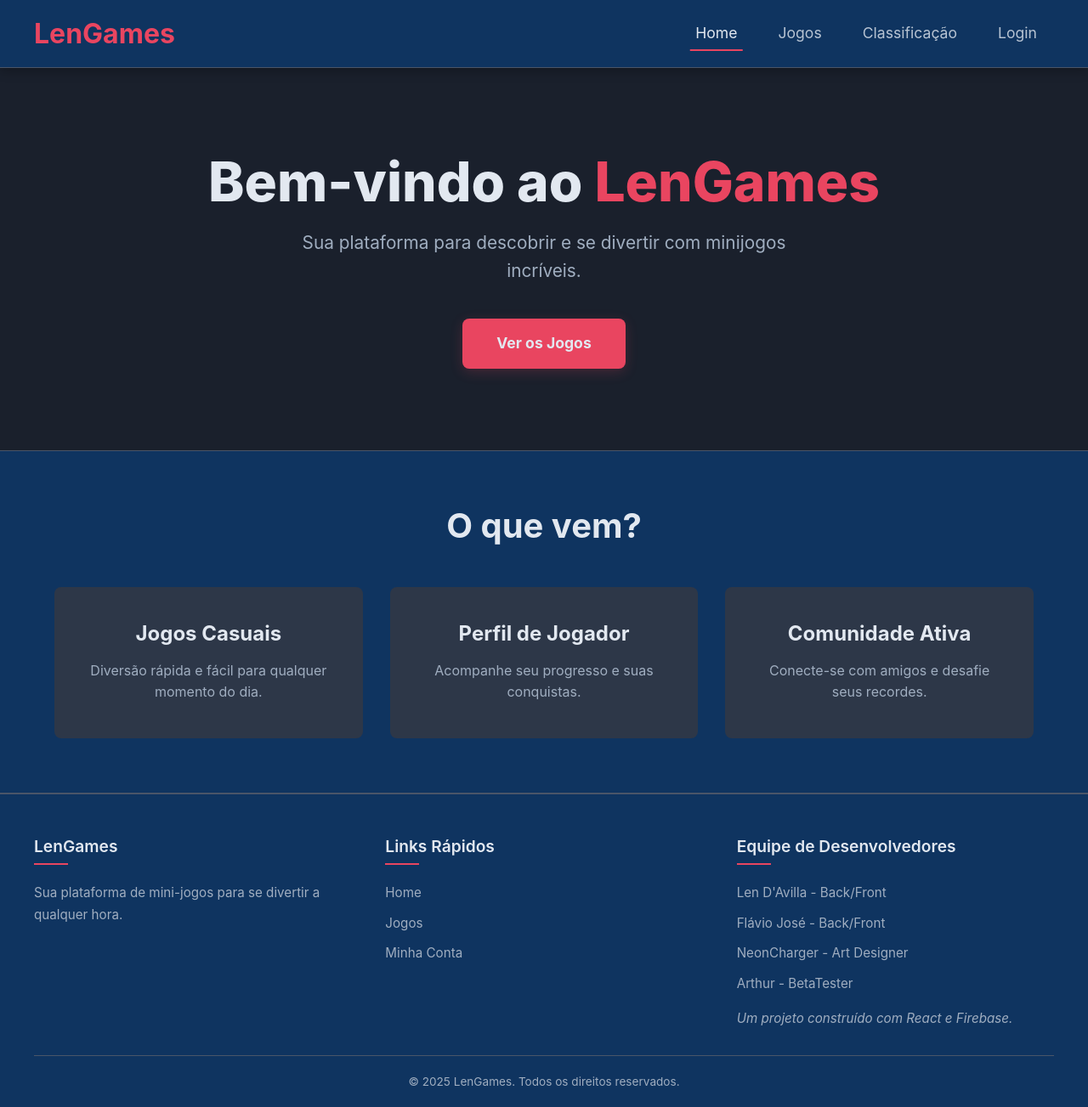
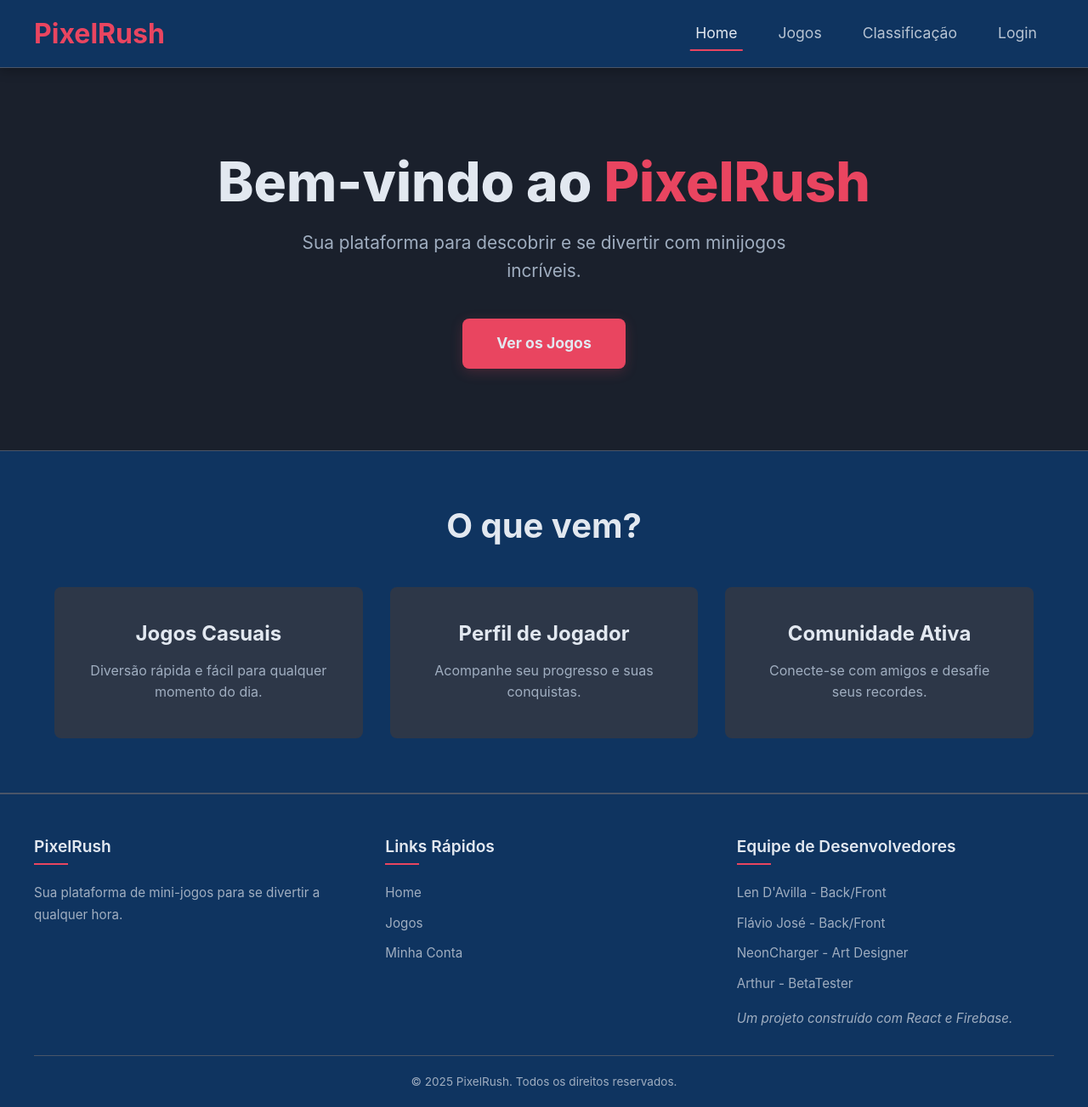
Before and after one commit to WuallanDAvilla/LenGames, a React (Vite) app: page / in a window 1280 px wide. Shown: the whole page at 85% size. Built offline with nearby package versions, Linux system fonts and the light colour scheme; no server answers.

Commit message:
Mudança de nome do site de LenGames para PixelRush

```diff
--- a/index.html
+++ b/index.html
@@ -4,7 +4,7 @@
     <meta charset="UTF-8" />
     <link rel="icon" type="image/png" href="src/assets/logos/faviicon.png" />
     <meta name="viewport" content="width=device-width, initial-scale=1.0" />
-    <title>LenGames</title>
+    <title>PixelRush</title>
   </head>
   <body>
     <div id="root"></div>
--- a/src/components/Footer/Footer.tsx
+++ b/src/components/Footer/Footer.tsx
@@ -8,7 +8,7 @@ export function Footer() {
     <footer className="footer">
       <div className="footer-container">
         <div className="footer-section">
-          <h4>LenGames</h4>
+          <h4>PixelRush</h4>
           <p>Sua plataforma de mini-jogos para se divertir a qualquer hora.</p>
         </div>
         <div className="footer-section">
@@ -39,7 +39,7 @@ export function Footer() {
         </div>
       </div>
       <div className="footer-bottom">
-        <p>© {currentYear} LenGames. Todos os direitos reservados.</p>
+        <p>© {currentYear} PixelRush. Todos os direitos reservados.</p>
       </div>
     </footer>
   );
--- a/src/components/NavBar/NavBar.tsx
+++ b/src/components/NavBar/NavBar.tsx
@@ -20,7 +20,7 @@ export function NavBar() {
     <nav className="navbar">
       <div className="navbar-container">
         <Link to="/" className="navbar-logo" onClick={closeDropdown}>
-          LenGames
+          PixelRush
         </Link>
         <div className="navbar-links">
           <NavLink to="/" className="nav-item" onClick={closeDropdown} end>
--- a/src/pages/Home.tsx
+++ b/src/pages/Home.tsx
@@ -6,7 +6,7 @@ export function Home() {
     <div className="home-container">
       <section className="home-hero">
         <h1 className="home-title">
-          Bem-vindo ao <span className="highlight-text">LenGames</span>
+          Bem-vindo ao <span className="highlight-text">PixelRush</span>
         </h1>
         <p className="home-subtitle">
           Sua plataforma para descobrir e se divertir com minijogos incríveis.
--- a/src/pages/Login.tsx
+++ b/src/pages/Login.tsx
@@ -119,7 +119,7 @@ export function Login() {
     <main className="login-page-container">
       <div className="login-wrapper">
         <Link to="/" className="login-logo">
-          LenGames
+          PixelRush
         </Link>
 
         <form onSubmit={handleAuth} className="login-form">
```
